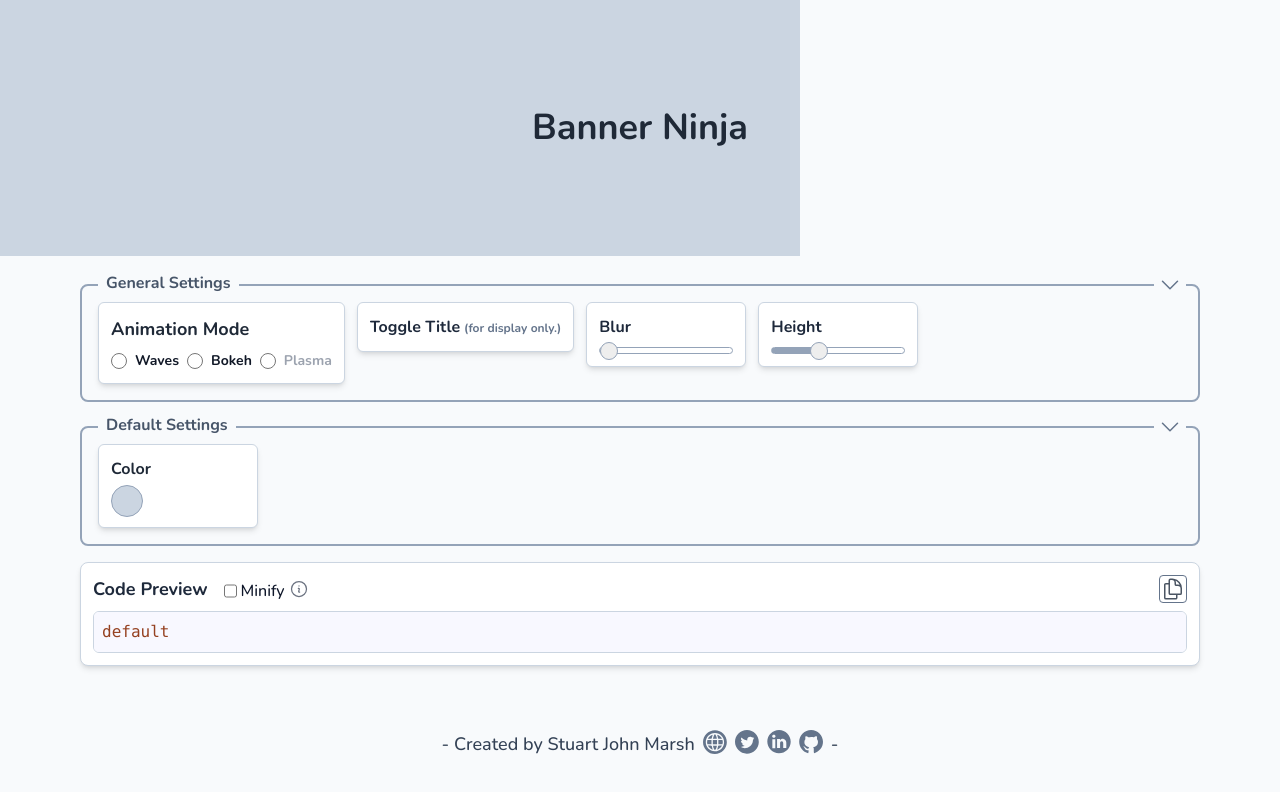
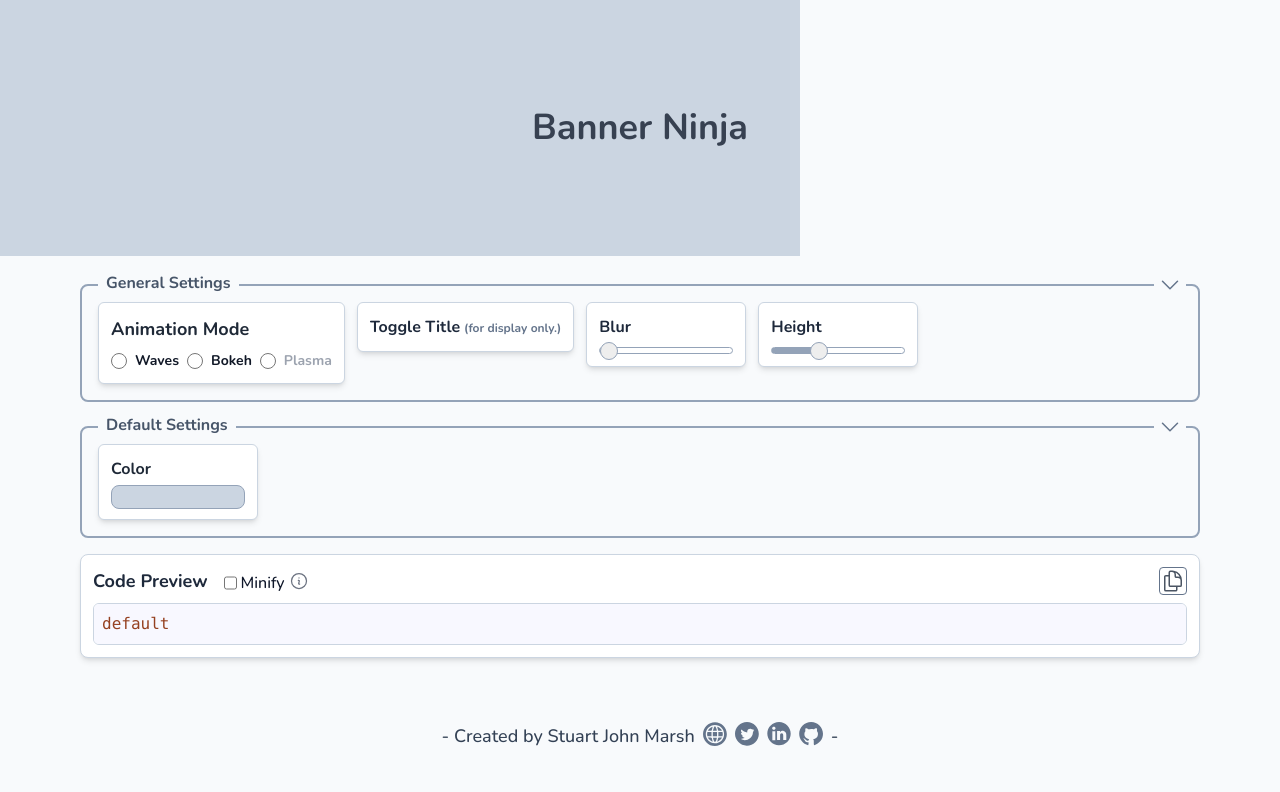
Before and after one commit to stujmar/banner-ninja, a React (Vite) app: page / in a window 1280 px wide. Shown: the top 792 px of the page. Built offline with nearby package versions, Linux system fonts and the light colour scheme.

Commit message:
[sm] updated color picker style, tweaked initial animation settings

```diff
--- a/src/components/ColorPicker.tsx
+++ b/src/components/ColorPicker.tsx
@@ -30,8 +30,7 @@ const ColorPicker = ({attribute, value, label, onChange}: ColorPickerProps) => {
     <div className="sm:module-border w-40">
       {popup ? <button onClick={() => {setPopup(false)}} className="fixed top-0 left-0 z-30 h-screen w-screen" ></button> : null}
       <div className="text-gray-800 font-nunito font-bold">{label.slice(0,1).toUpperCase() + label.slice(1)}</div>
-      <div className="w-full"></div>
-      <button onClick={() => {setPopup(!popup)}}><div style={{background: value}} className="mt-1 -mb-2 w-8 h-8 rounded-full border border-slate-400"></div></button>
+      <button className="w-full" onClick={() => {setPopup(!popup)}}><div style={{background: value}} className="mt-1 w-full -mb-2 h-6 rounded-lg border border-slate-400"></div></button>
       {popup ? <div className="absolute z-40"><ChromePicker
         color={value}
         onChangeComplete={(e) => handleColorChange(e)}
--- a/src/components/EditableTitle.tsx
+++ b/src/components/EditableTitle.tsx
@@ -44,7 +44,7 @@ const EditableTitle = ({ text, type, placeholder, children, childRef}: EditableT
           className={`editable-${type}`}
           onClick={() => setEditing(true)}
         >
-          <span className="text-4xl font-nunito font-bold text-gray-800 w-12">
+          <span className="text-4xl font-nunito font-bold text-gray-700 w-12">
             {text || placeholder || "Editable content"}
           </span>
         </div>
--- a/src/components/animations/parameters/bokeh.json
+++ b/src/components/animations/parameters/bokeh.json
@@ -12,14 +12,14 @@
         "label": "Circle Color",
         "attribute": "circleColor",
         "type": "color",
-        "value": "#475569",
+        "value": "#E4E4C6",
         "isAnimated": false
       },
       {
         "label": "Background Color",
         "attribute": "backgroundColor",
         "type": "color",
-        "value": "#cbd5e1",
+        "value": "#1D2F43",
         "isAnimated": false
       },
       {
--- a/src/components/animations/parameters/waves.json
+++ b/src/components/animations/parameters/waves.json
@@ -40,7 +40,7 @@
         "type": "range",
         "min": 1,
         "max": 8,
-        "value": 3,
+        "value": 2,
         "step": 1,
         "isAnimated": false
       },
@@ -49,8 +49,8 @@
         "attribute": "countOffest",
         "type": "range",
         "min": 10,
-        "max": 100,
-        "value": 50,
+        "max": 150,
+        "value": 100,
         "step": 5,
         "isAnimated": true,
         "animation": {
@@ -65,7 +65,7 @@
         "type": "range",
         "min": 0,
         "max": 36,
-        "value": 12,
+        "value": 8,
         "step": 4,
         "isAnimated": false
       },
@@ -75,7 +75,7 @@
         "type": "range",
         "min": 0.01,
         "max": 0.1,
-        "value": 0.012,
+        "value": 0.05,
         "step": 0.001,
         "isAnimated": false
       },
--- a/src/output.css
+++ b/src/output.css
@@ -745,8 +745,8 @@ video {
   width: 100vw;
 }
 
-.w-8 {
-  width: 2rem;
+.w-32 {
+  width: 8rem;
 }
 
 .w-12 {
@@ -1134,6 +1134,11 @@ video {
   color: rgb(100 116 139 / var(--tw-text-opacity));
 }
 
+.text-gray-700 {
+  --tw-text-opacity: 1;
+  color: rgb(55 65 81 / var(--tw-text-opacity));
+}
+
 .accent-lime-500 {
   accent-color: #84cc16;
 }
```
